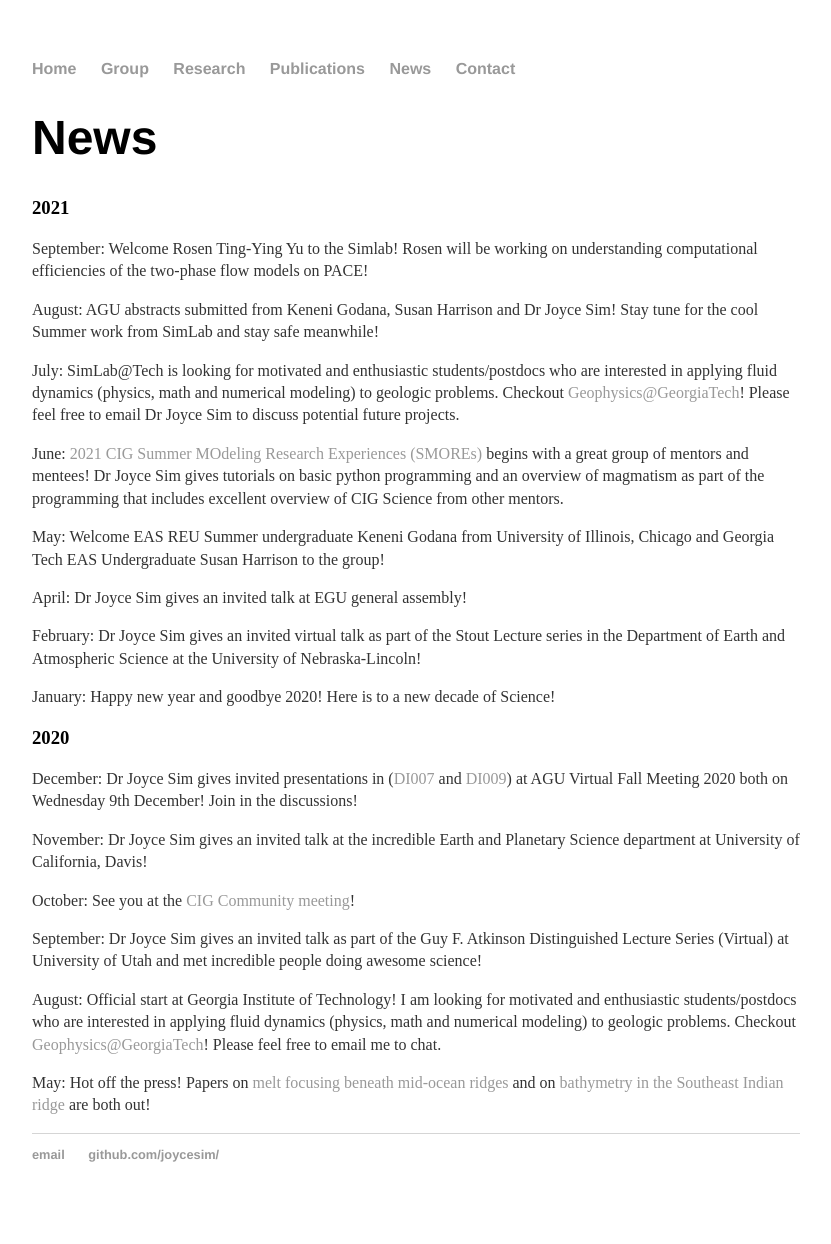
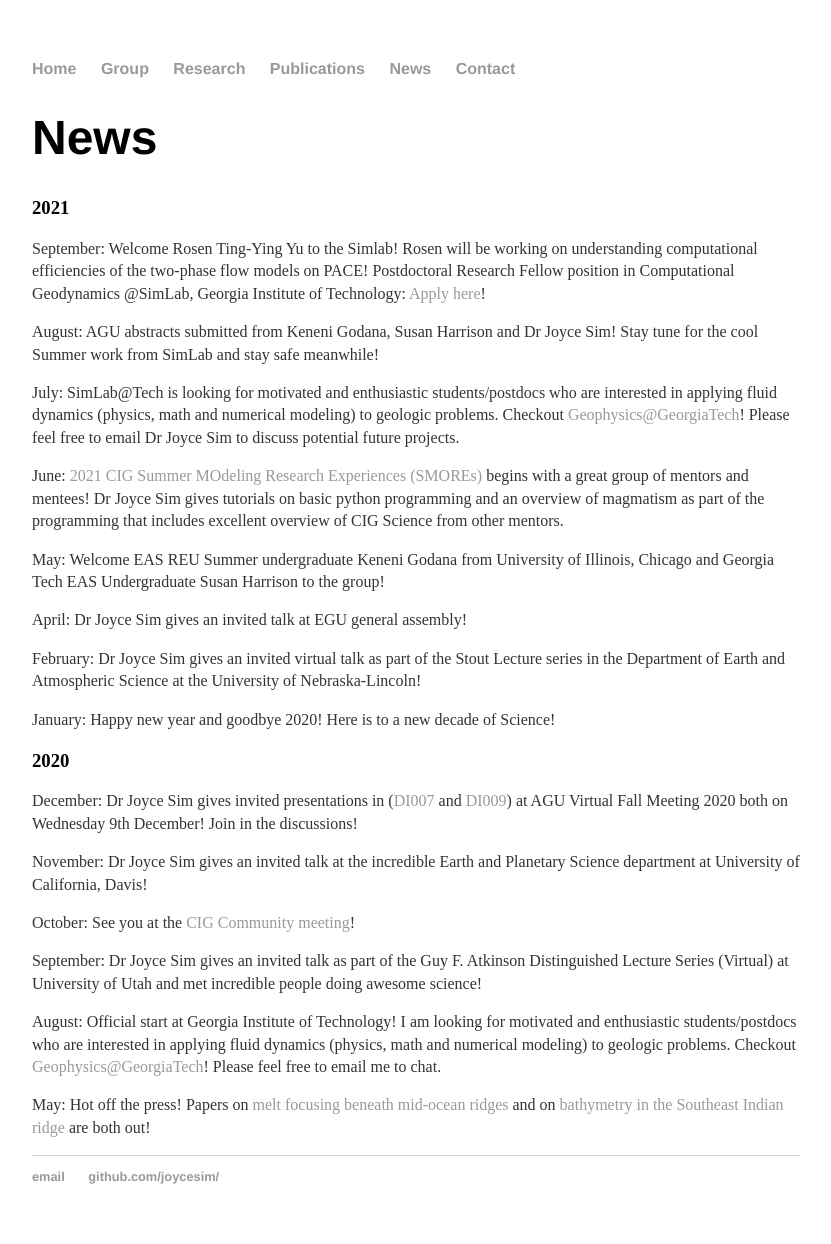
Before and after one commit to joycesim/joycesim.github.io, a Jekyll site: the page built from news/index.md, in a window 1280 px wide. Shown: the whole page, without its empty margins (224-1055 px from the left). Built offline with Jekyll 4.4.1, drawn with Linux system fonts in a browser that asks for light colours; before the commit the page ends 1222 px from its top, so only the background shows below that.

Commit message:
Update index.md

```diff
--- a/news/index.md
+++ b/news/index.md
@@ -5,7 +5,7 @@ title: News
 # {{page.title}}
 
 ### 2021
-September: Welcome Rosen Ting-Ying Yu to the Simlab! Rosen will be working on understanding computational efficiencies of the two-phase flow models on PACE!
+September: Welcome Rosen Ting-Ying Yu to the Simlab! Rosen will be working on understanding computational efficiencies of the two-phase flow models on PACE! Postdoctoral Research Fellow position in Computational Geodynamics @SimLab, Georgia Institute of Technology: [Apply here](https://careers.hprod.onehcm.usg.edu/psc/careers/CAREERS/HRMS/c/HRS_HRAM_FL.HRS_CG_SEARCH_FL.GBL?Page=HRS_APP_JBPST_FL&Action=U&FOCUS=Applicant&SiteId=03000&JobOpeningId=230846&PostingSeq=1&)!
 
 August: AGU abstracts submitted from Keneni Godana, Susan Harrison and Dr Joyce Sim! Stay tune for the cool Summer work from SimLab and stay safe meanwhile!
 
```
